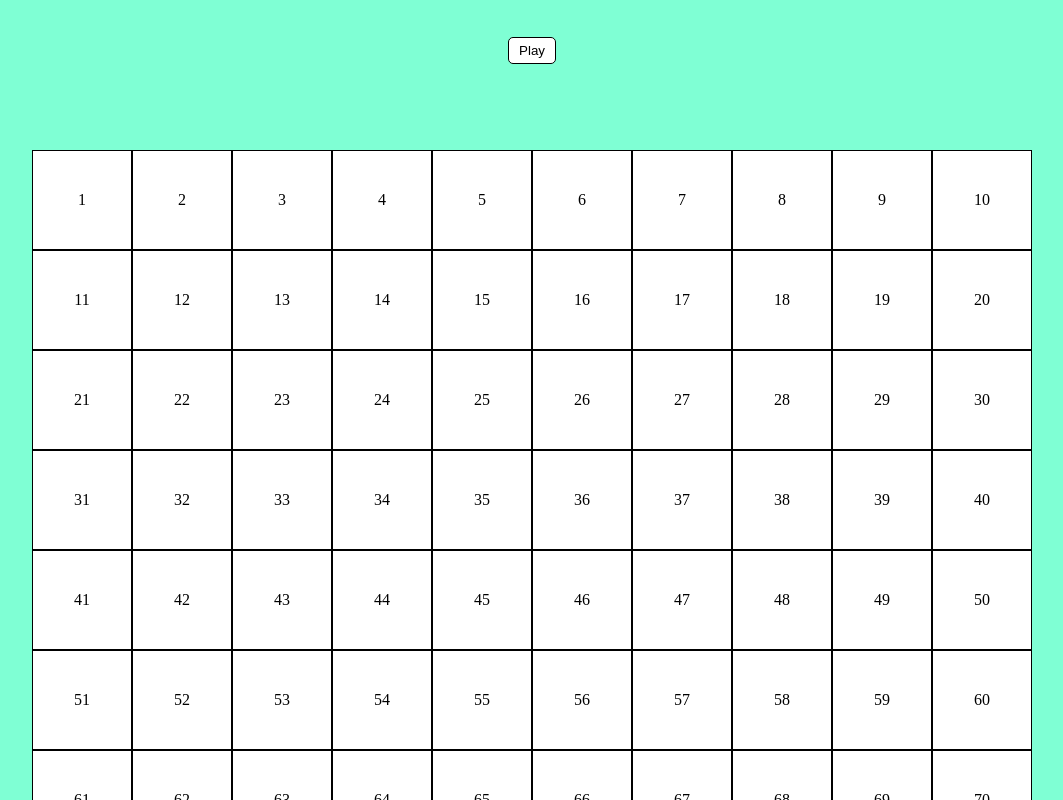
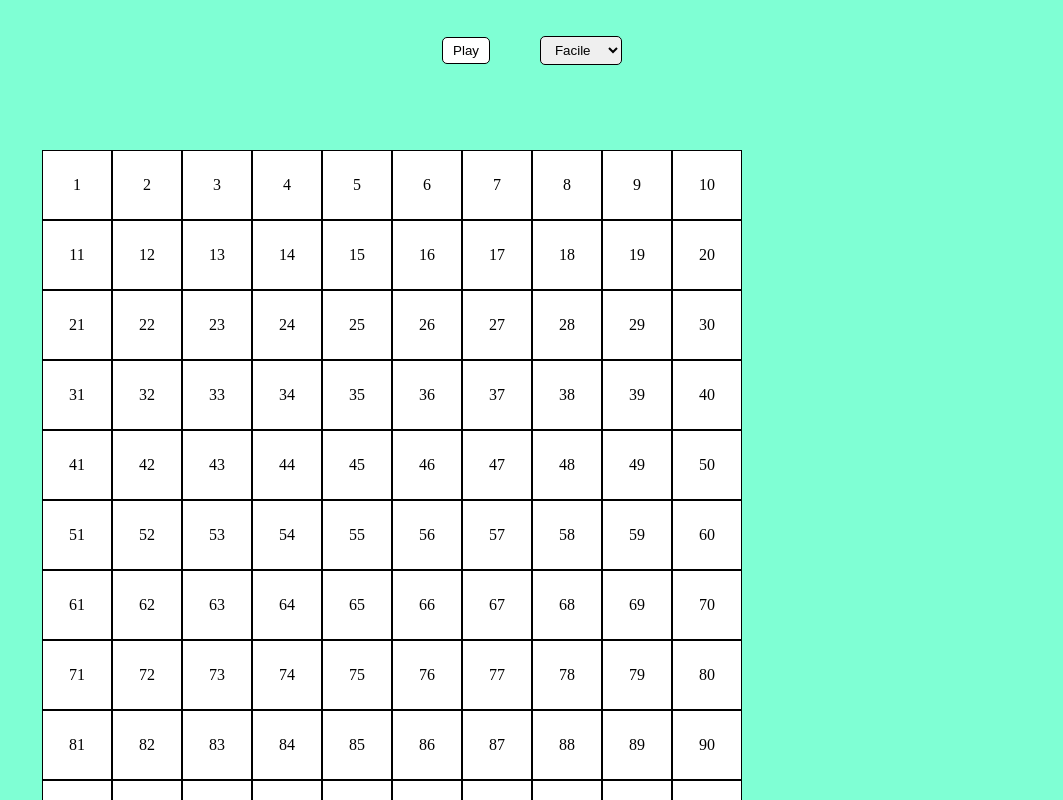
Before and after one commit to robertvlad/js-campominato-dom, a plain HTML site: page index.html in a window 1280 px wide. Both pictures are taken after a click on the button "Play". Shown: the top 800 px of the page, without its empty margins (108-1171 px from the left). Drawn offline with Linux system fonts and the light colour scheme.

Commit message:
base update

```diff
--- a/css/style.css
+++ b/css/style.css
@@ -18,8 +18,9 @@ body{
 .container{
     width: 1000px;
     height: 1000px;
-    margin: 50px auto;
-    background-color: #ffffff;
+    margin-top: 50px;
+    display: flex;
+    justify-content: center;
 }
 
 #play-btn{
@@ -28,6 +29,7 @@ body{
     transition: 0.5s;
     border-radius: 5px;
     padding: 5px 10px;
+    margin-right: 50px;
 }
 
 .square{
@@ -43,8 +45,16 @@ body{
 .grid{
     display: flex;
     flex-wrap: wrap;
+    width: 700px;
+    height: 700px;
 }
 
 .clicked{
     background-color: #0000ff;
 }
+
+#levels{
+    padding: 5px 10px;
+    border: 1px solid #000000;
+    border-radius: 5px;
+}
--- a/index.html
+++ b/index.html
@@ -12,12 +12,17 @@
         <header>
             <div class="container-header">
                 <button id="play-btn">Play</button>
+                <div>
+                    <select id="levels">
+                        <option value="1">Facile</option>
+                        <option value="2">Medio</option>
+                        <option value="3">Difficle</option>
+                    </select>
+                </div>
             </div>
         </header>
         <div class="container">
-            <div class="grid">
 
-            </div>
         </div>
 
         <script type="text/javascript" src="./js/script.js"></script>
--- a/js/script.js
+++ b/js/script.js
@@ -1,20 +1,71 @@
-//Crere la struttura della singola box e poi replicarle per a tutto il container seconda la struttura data
+//Bonus creare elemtenti di dificoltà
 
-function create_grid() {
+function new_game(){
+    let difficulty = parseInt(document.getElementById("levels").value)
 
-    document.querySelector(".grid").innerHTML = " "
+    let box_num;
+    let box_in_a_row;
 
-    for (let i = 0; i < 100; i++){
+    switch (difficulty){
+        case 1:
+            box_num = 100
+            box_in_a_row = 10
+            break;
+        case 2:
+            box_num = 81
+            box_in_a_row = 9
+            break;
+        case 3:
+            box_num = 49
+            box_in_a_row = 7
+            break;
+        default:
+            box_num = 100
+            box_in_a_row = 10
+            break;
+    }
 
-        const box = document.createElement("div")
-        box.classList.add("square")
-        box.innerText = i+1
-        box.addEventListener("click" , function(){
+    create_grid(box_num, box_in_a_row)
+}
+
+
+function create_single_box(num, box_in_a_row){
+
+    const box = document.createElement("div")
+
+    box.classList.add("square")
+
+    let side_length = `calc(100% / ${box_in_a_row})`
+
+    box.style.width = side_length
+    box.style.height = side_length
+
+    box.innerText = num
+
+    return box
+
+}
+
+function create_grid(box_num, box_in_a_row){
+
+    document.querySelector(".container").innerHTML = ""
+
+    const grid = document.createElement("div")
+    grid.classList.add("grid")
+
+    for(let i=0; i<box_num; i++){
+
+        const box = create_single_box(i+1, box_in_a_row)
+
+        box.addEventListener("click", function(){
             this.classList.toggle("clicked")
-            console.log(this.innerText)
         })
-        document.querySelector(".grid").appendChild(box)
+
+        grid.appendChild(box)
+
     }
+
+    document.querySelector(".container").appendChild(grid)
 
 }
 
@@ -22,5 +73,5 @@ function create_grid() {
 //Da inizio al gioco al premere del pulsante
 
 document.getElementById("play-btn").addEventListener("click", function(){
-    create_grid()
+    new_game()
 })
```
